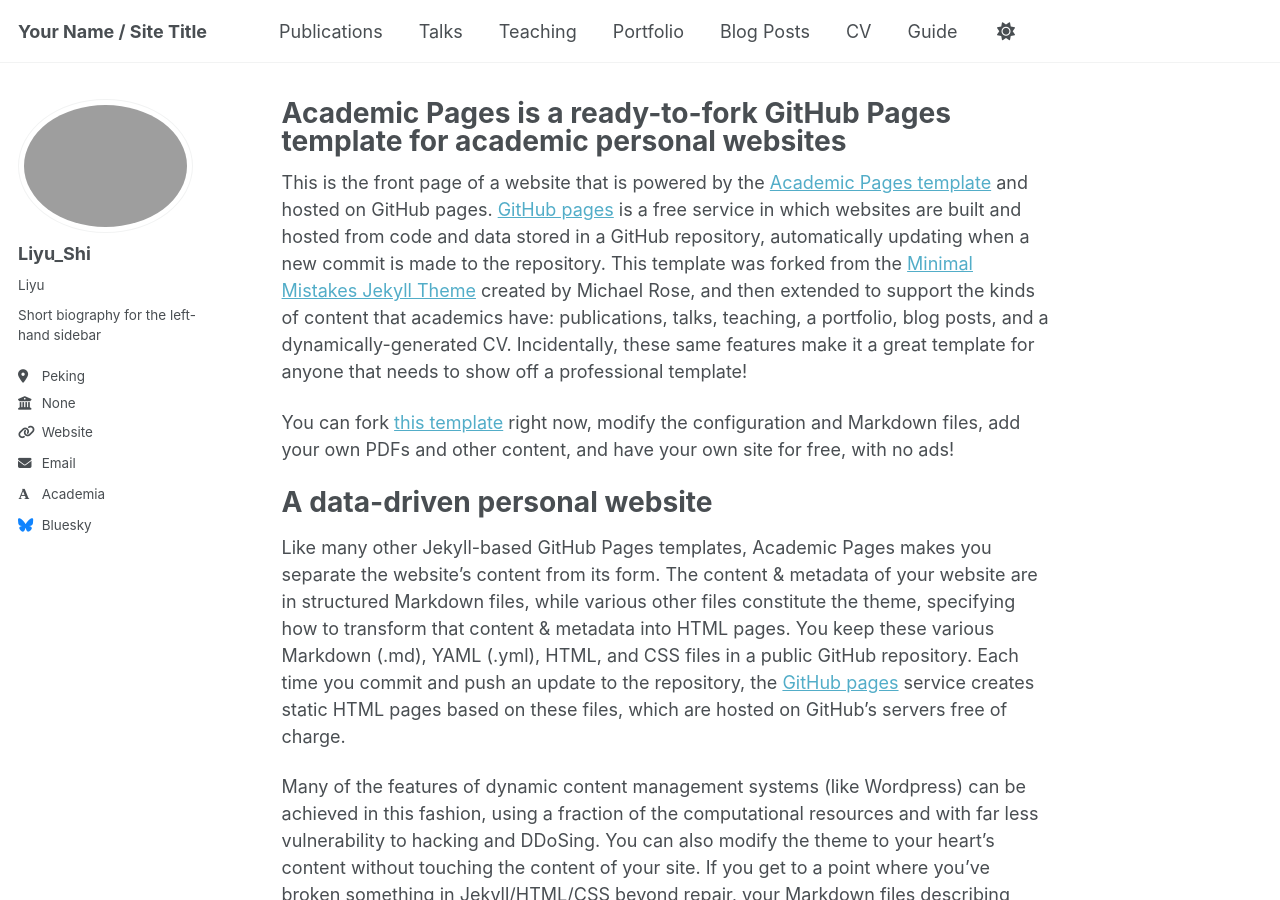
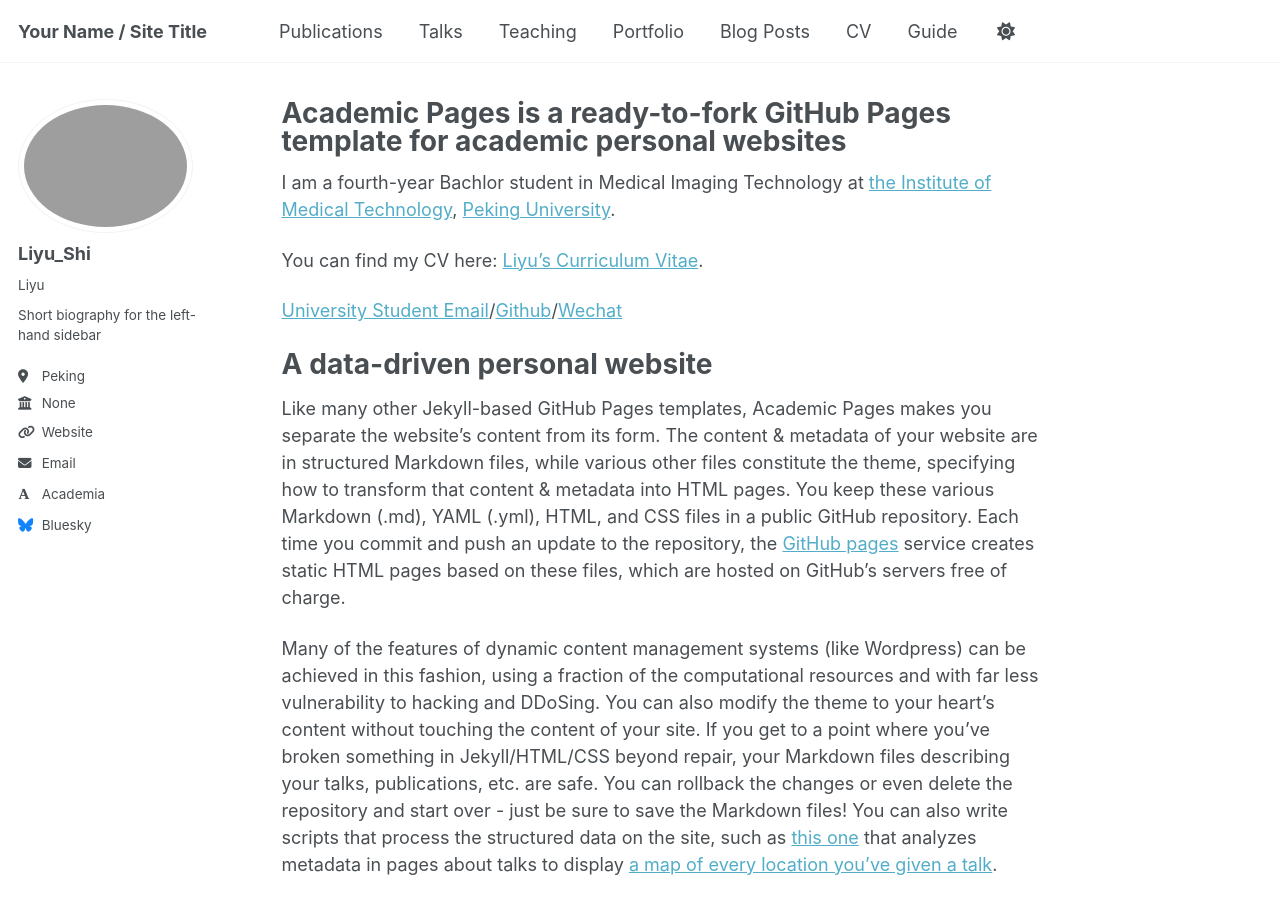
Before and after one commit to Sebastian-shiliyu/Sebastian-shiliyu.github.io, a Jekyll site: the page built from _pages/about.md, in a window 1280 px wide and 900 px high. Built offline with Jekyll 4.4.1, drawn with Linux system fonts in a browser that asks for light colours; some web fonts are replaced; a script that is not in the unit is left out.

Commit message:
Update about.md

```diff
--- a/_pages/about.md
+++ b/_pages/about.md
@@ -7,9 +7,11 @@ redirect_from:
   - /about.html
 ---
 
-This is the front page of a website that is powered by the [Academic Pages template](https://github.com/academicpages/academicpages.github.io) and hosted on GitHub pages. [GitHub pages](https://pages.github.com) is a free service in which websites are built and hosted from code and data stored in a GitHub repository, automatically updating when a new commit is made to the repository. This template was forked from the [Minimal Mistakes Jekyll Theme](https://mmistakes.github.io/minimal-mistakes/) created by Michael Rose, and then extended to support the kinds of content that academics have: publications, talks, teaching, a portfolio, blog posts, and a dynamically-generated CV. Incidentally, these same features make it a great template for anyone that needs to show off a professional template!
+I am a fourth-year Bachlor student in Medical Imaging Technology at [the Institute of Medical Technology](https://imt.bjmu.edu.cn/), [Peking University](https://www.pku.edu.cn/).
 
- You can fork [this template](https://github.com/academicpages/academicpages.github.io) right now, modify the configuration and Markdown files, add your own PDFs and other content, and have your own site for free, with no ads!
+You can find my CV here: [Liyu's Curriculum Vitae](../assets/Curriculum_Vitae.pdf).
+
+[University Student Email](2210108327@stu.pku.edu.cn)/[Github](https://Sebastian-Shiliyu.github.io)/[Wechat](../images/wechat_QRcode.jpg)
 
 A data-driven personal website
 ======
```
